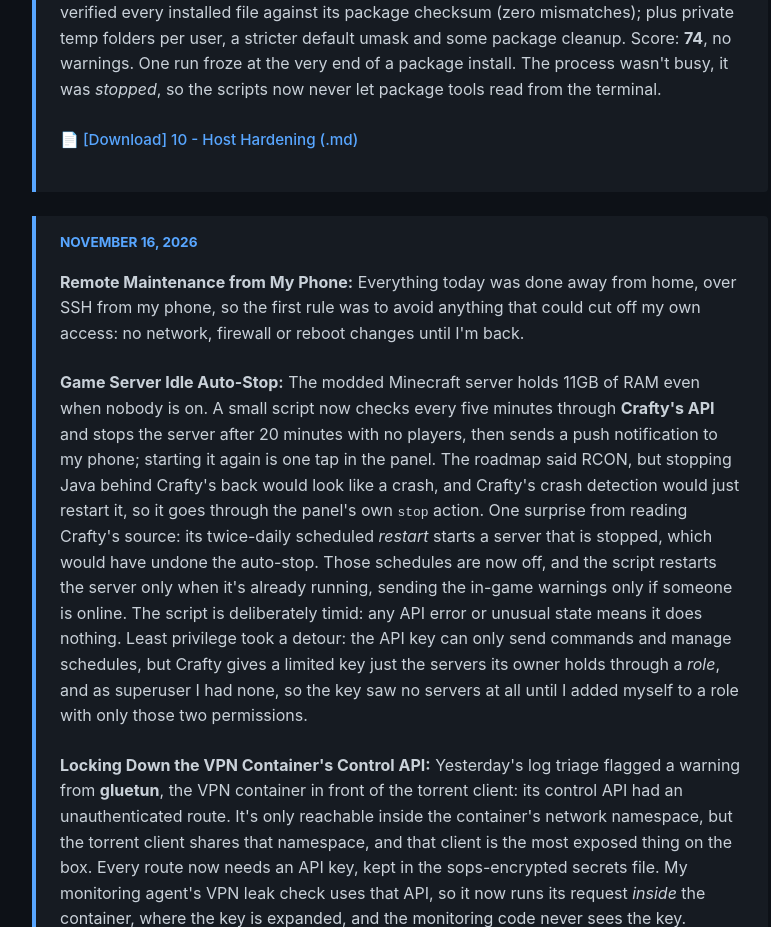
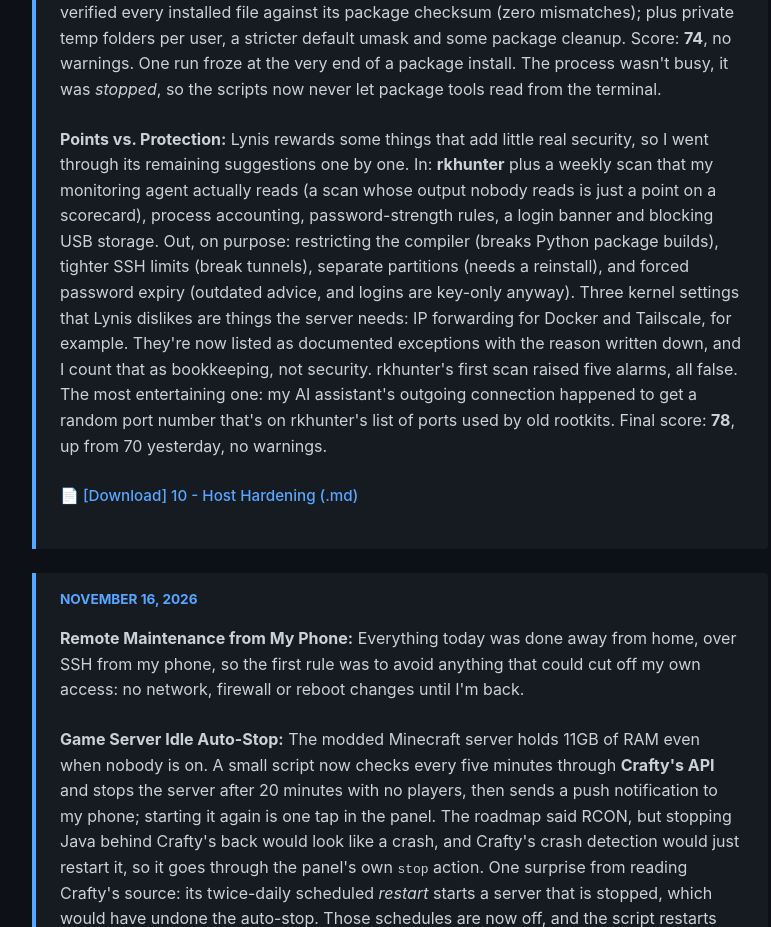
Before and after one commit to Hartmut-dev/Website, a plain HTML site: page homelab-blog.html in a window 1280 px wide. Shown: the part 780-1707 px from the top of the page, without its empty margins (240-1011 px from the left). Drawn offline with Linux system fonts and the light colour scheme.

Commit message:
Lynis points round: rkhunter, weekly integrity scans via janitor, 74 -> 78
Co-Authored-By: Claude Opus 5.5 <noreply@anthropic.com>
Claude-Session: https://claude.ai/code/session_012HQTX9fPyt8LPQfL3msGVZ

```diff
--- a/homelab-blog.html
+++ b/homelab-blog.html
@@ -80,6 +80,7 @@
             <div class="log-entry">
                 <span class="log-date">November 17, 2026</span>
                 <p><strong>A Security Score That Went Backwards:</strong> A routine <strong>Lynis</strong> audit scored 70, one point <em>below</em> last month. Two kernel hardening settings had quietly reverted, even though my config file still set them. After a reboot, the firewall (ufw) re-applies its own settings file, which turns off logging of spoofed "martian" packets, and the crash reporter resets the core-dump rule when it starts. My monitoring agent's drift check didn't notice because I'd approved its baseline <em>after</em> that reboot, so it learned the wrong values as "normal". The lesson: a baseline only says nothing has changed since you approved it, not that the system is right. So the drift check now also compares each running value with the one written in the config file. After the fix, a follow-up round, all safe to do over SSH: <strong>auditd</strong> keeps a kernel-level record of changes to users, sudo, SSH keys, cron, firewall and services; <strong>debsums</strong> verified every installed file against its package checksum (zero mismatches); plus private temp folders per user, a stricter default umask and some package cleanup. Score: <strong>74</strong>, no warnings. One run froze at the very end of a package install. The process wasn't busy, it was <em>stopped</em>, so the scripts now never let package tools read from the terminal.</p>
+                <p><strong>Points vs. Protection:</strong> Lynis rewards some things that add little real security, so I went through its remaining suggestions one by one. In: <strong>rkhunter</strong> plus a weekly scan that my monitoring agent actually reads (a scan whose output nobody reads is just a point on a scorecard), process accounting, password-strength rules, a login banner and blocking USB storage. Out, on purpose: restricting the compiler (breaks Python package builds), tighter SSH limits (break tunnels), separate partitions (needs a reinstall), and forced password expiry (outdated advice, and logins are key-only anyway). Three kernel settings that Lynis dislikes are things the server needs: IP forwarding for Docker and Tailscale, for example. They're now listed as documented exceptions with the reason written down, and I count that as bookkeeping, not security. rkhunter's first scan raised five alarms, all false. The most entertaining one: my AI assistant's outgoing connection happened to get a random port number that's on rkhunter's list of ports used by old rootkits. Final score: <strong>78</strong>, up from 70 yesterday, no warnings.</p>
                 <ul style="list-style: none; padding: 0;">
                     <li><a href="docs/10_Host_Hardening.md" class="nav-link" style="margin-bottom: 0.5rem; font-size: 0.95rem;">&#128196; [Download] 10 - Host Hardening (.md)</a></li>
                 </ul>
```
Also changed, not shown: 2 other files.
